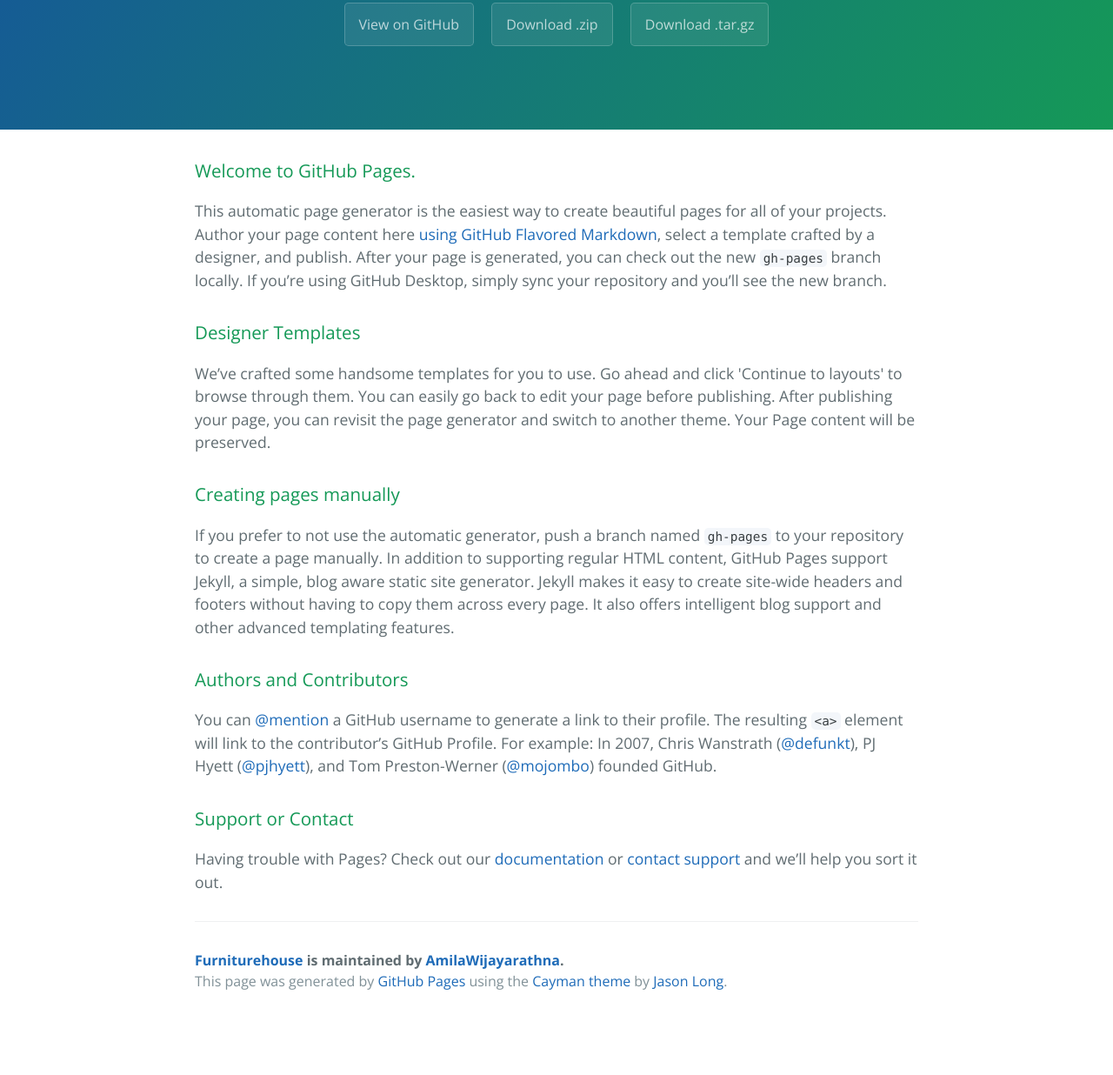
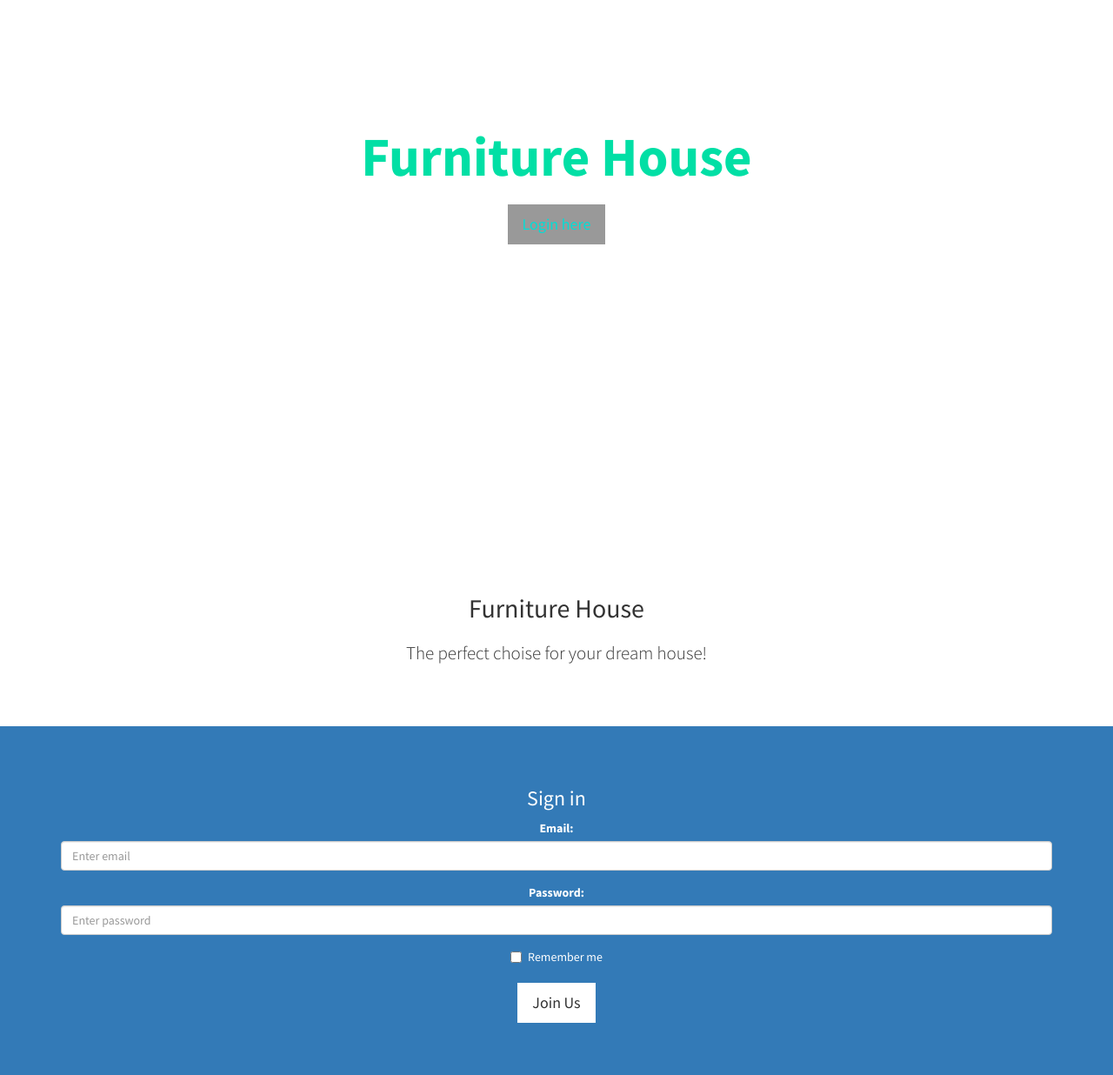
Before and after one commit to AmilaWijayarathna/FurnitureHouse, a plain HTML site: page index.html in a window 1280 px wide. Shown: the part 187-1423 px from the top of the page at 87% size. Before the commit the page ends 1359 px from the top, so only its background shows below. Drawn offline with nearby package versions, Linux system fonts and the light colour scheme.

Commit message:
Update index.html

```diff
--- a/index.html
+++ b/index.html
@@ -1,57 +1,76 @@
 <!DOCTYPE html>
-<html lang="en-us">
-  <head>
-    <meta charset="UTF-8">
-    <title>Furniturehouse by AmilaWijayarathna</title>
+<html lang="en">
+
+<head>
+
+    <meta charset="utf-8">
+    <meta http-equiv="X-UA-Compatible" content="IE=edge">
     <meta name="viewport" content="width=device-width, initial-scale=1">
-    <link rel="stylesheet" type="text/css" href="stylesheets/normalize.css" media="screen">
-    <link href='https://fonts.googleapis.com/css?family=Open+Sans:400,700' rel='stylesheet' type='text/css'>
-    <link rel="stylesheet" type="text/css" href="stylesheets/stylesheet.css" media="screen">
-    <link rel="stylesheet" type="text/css" href="stylesheets/github-light.css" media="screen">
-  </head>
-  <body>
-    <section class="page-header">
-      <h1 class="project-name">Furniturehouse</h1>
-      <h2 class="project-tagline"></h2>
-      <a href="https://github.com/AmilaWijayarathna/FurnitureHouse" class="btn">View on GitHub</a>
-      <a href="https://github.com/AmilaWijayarathna/FurnitureHouse/zipball/master" class="btn">Download .zip</a>
-      <a href="https://github.com/AmilaWijayarathna/FurnitureHouse/tarball/master" class="btn">Download .tar.gz</a>
+    <meta name="description" content="">
+    <meta name="author" content="">
+
+    <title>Login</title>
+
+    <!-- Bootstrap Core CSS -->
+    <link href="css/bootstrap.min.css" rel="stylesheet">
+
+    <!-- Custom CSS -->
+    <link href="css/stylish-portfolio.css" rel="stylesheet">
+
+    <!-- Custom Fonts -->
+    <link href="font-awesome/css/font-awesome.min.css" rel="stylesheet" type="text/css">
+    <link href="http://fonts.googleapis.com/css?family=Source+Sans+Pro:300,400,700,300italic,400italic,700italic" rel="stylesheet" type="text/css">
+
+</head>
+
+<body>
+
+    <header id="top" class="header">
+        <div class="text-vertical-center">
+            <h1 style="color:#01DFA5">Furniture House</h1>
+            <br>
+            <a href="#about" class="btn btn-dark btn-lg" style="color:#01DFD7">Login here</a>
+        </div>
+    </header>
+
+    <!-- About -->
+    <section id="about" class="about">
+        <div class="container">
+            <div class="row">
+                <div class="col-lg-12 text-center">
+                    <h2> Furniture House<h2>
+                    <p class="lead">The perfect choise for your dream house!</p>
+                </div>
+            </div>
+            <!-- /.row -->
+        </div>
+        <!-- /.container -->
     </section>
 
-    <section class="main-content">
-      <h3>
-<a id="welcome-to-github-pages" class="anchor" href="#welcome-to-github-pages" aria-hidden="true"><span aria-hidden="true" class="octicon octicon-link"></span></a>Welcome to GitHub Pages.</h3>
+    <aside class="call-to-action bg-primary">
+        <div class="container">
+            <div class="row">
+                <div class="col-lg-12 text-center">
+                    <h3>Sign in</h3>
+					<form role="form">
+						<div class="form-group">
+							<label for="email">Email:</label>
+							<input type="email" class="form-control" id="email" placeholder="Enter email">
+						</div>
+						<div class="form-group">
+							<label for="pwd">Password:</label>
+							<input type="password" class="form-control" id="pwd" placeholder="Enter password">
+						</div>
+						<div class="checkbox">
+							<label><input type="checkbox"> Remember me</label>
+						</div>
+					</form>
 
-<p>This automatic page generator is the easiest way to create beautiful pages for all of your projects. Author your page content here <a href="https://guides.github.com/features/mastering-markdown/">using GitHub Flavored Markdown</a>, select a template crafted by a designer, and publish. After your page is generated, you can check out the new <code>gh-pages</code> branch locally. If you’re using GitHub Desktop, simply sync your repository and you’ll see the new branch.</p>
+                    <a href="home.html" class="btn btn-lg btn-light">Join Us</a>
+                </div>
+            </div>
+        </div>
+    </aside>
+</body>
 
-<h3>
-<a id="designer-templates" class="anchor" href="#designer-templates" aria-hidden="true"><span aria-hidden="true" class="octicon octicon-link"></span></a>Designer Templates</h3>
-
-<p>We’ve crafted some handsome templates for you to use. Go ahead and click 'Continue to layouts' to browse through them. You can easily go back to edit your page before publishing. After publishing your page, you can revisit the page generator and switch to another theme. Your Page content will be preserved.</p>
-
-<h3>
-<a id="creating-pages-manually" class="anchor" href="#creating-pages-manually" aria-hidden="true"><span aria-hidden="true" class="octicon octicon-link"></span></a>Creating pages manually</h3>
-
-<p>If you prefer to not use the automatic generator, push a branch named <code>gh-pages</code> to your repository to create a page manually. In addition to supporting regular HTML content, GitHub Pages support Jekyll, a simple, blog aware static site generator. Jekyll makes it easy to create site-wide headers and footers without having to copy them across every page. It also offers intelligent blog support and other advanced templating features.</p>
-
-<h3>
-<a id="authors-and-contributors" class="anchor" href="#authors-and-contributors" aria-hidden="true"><span aria-hidden="true" class="octicon octicon-link"></span></a>Authors and Contributors</h3>
-
-<p>You can <a href="https://help.github.com/articles/basic-writing-and-formatting-syntax/#mentioning-users-and-teams" class="user-mention">@mention</a> a GitHub username to generate a link to their profile. The resulting <code>&lt;a&gt;</code> element will link to the contributor’s GitHub Profile. For example: In 2007, Chris Wanstrath (<a href="https://github.com/defunkt" class="user-mention">@defunkt</a>), PJ Hyett (<a href="https://github.com/pjhyett" class="user-mention">@pjhyett</a>), and Tom Preston-Werner (<a href="https://github.com/mojombo" class="user-mention">@mojombo</a>) founded GitHub.</p>
-
-<h3>
-<a id="support-or-contact" class="anchor" href="#support-or-contact" aria-hidden="true"><span aria-hidden="true" class="octicon octicon-link"></span></a>Support or Contact</h3>
-
-<p>Having trouble with Pages? Check out our <a href="https://help.github.com/pages">documentation</a> or <a href="https://github.com/contact">contact support</a> and we’ll help you sort it out.</p>
-
-      <footer class="site-footer">
-        <span class="site-footer-owner"><a href="https://github.com/AmilaWijayarathna/FurnitureHouse">Furniturehouse</a> is maintained by <a href="https://github.com/AmilaWijayarathna">AmilaWijayarathna</a>.</span>
-
-        <span class="site-footer-credits">This page was generated by <a href="https://pages.github.com">GitHub Pages</a> using the <a href="https://github.com/jasonlong/cayman-theme">Cayman theme</a> by <a href="https://twitter.com/jasonlong">Jason Long</a>.</span>
-      </footer>
-
-    </section>
-
-
-  </body>
 </html>
```
